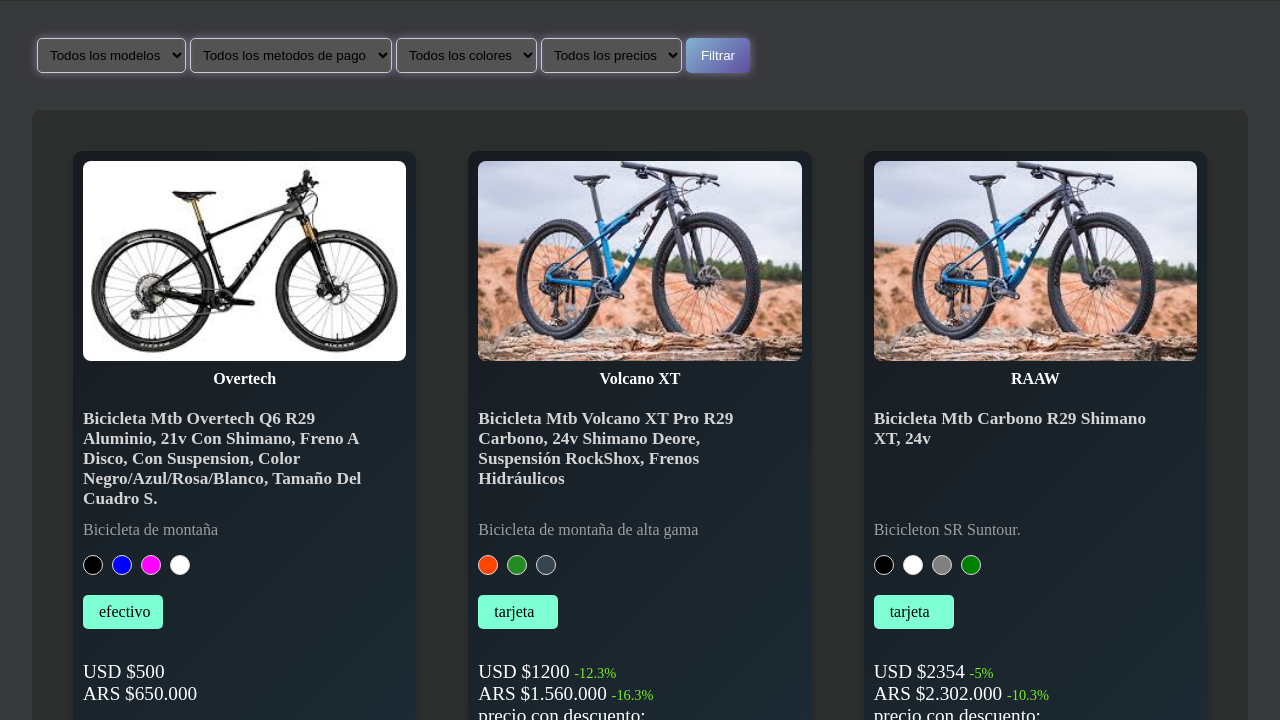
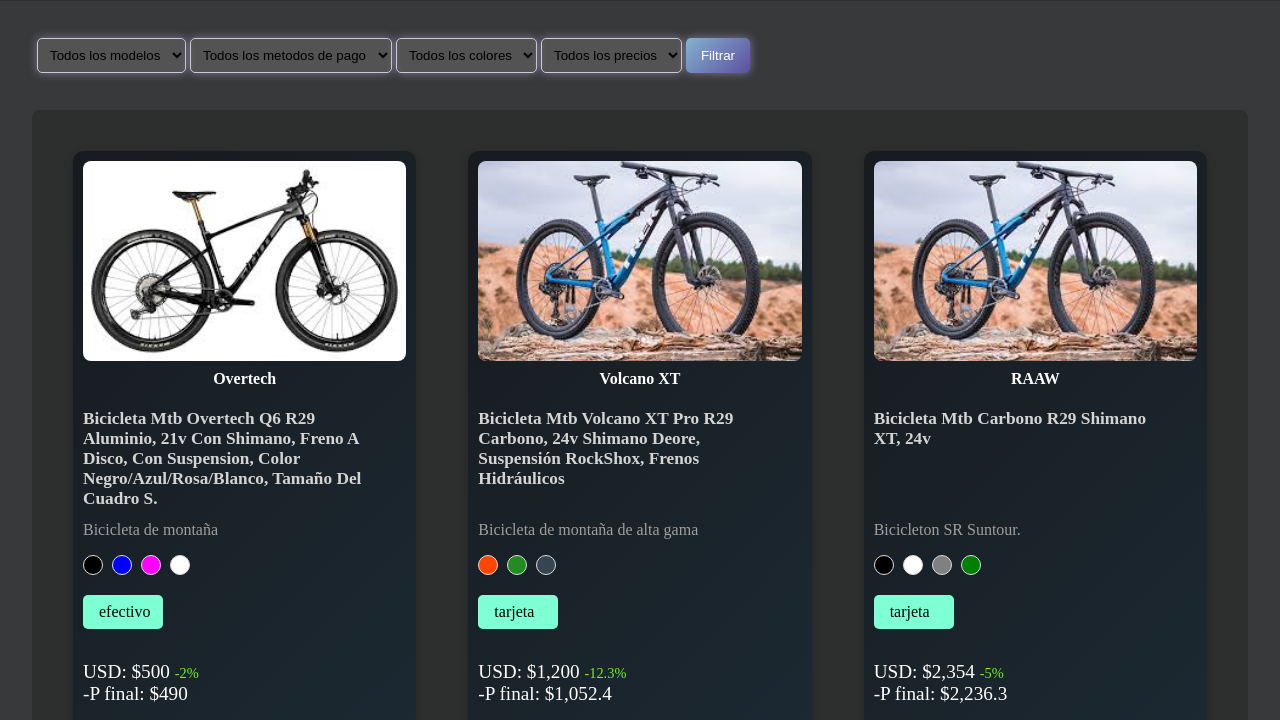
Before and after one commit to Angeles-HO/bicicleteria, a plain HTML site: page main/store/store.html in a window 1280 px wide. Shown: the part 80-800 px from the top of the page. Drawn offline with Linux system fonts and the light colour scheme.

Commit message:
[-] variables [+] metodos y funcionalidades [!] rrestructuracion de datos, elementos y classes

```diff
--- a/resources/css/tienda.css
+++ b/resources/css/tienda.css
@@ -269,3 +269,7 @@
 #btn-filtrar:hover {
   transform: translateY(-2px);
 }
+
+.lista-precio {
+  text-decoration: none;
+}
--- a/resources/data/bicicletas.json
+++ b/resources/data/bicicletas.json
@@ -14,9 +14,9 @@
         { "color": "Blanco", "codigo": "#FFFFFF" }
       ],
       "precio" : [
-        { "moneda": "USD", "precio": 500},
-        { "moneda": "ARS", "precio": 650000},
-        { "moneda": "EUR", "precio": 437}
+        { "moneda": "USD", "precio": 500, "descuento": 2, "region": "en-US", "currency": "USD"},
+        { "moneda": "ARS", "precio": 650000, "descuento": 8.2, "region": "ar-AR", "currency": "ARS"},
+        { "moneda": "EUR", "precio": 437, "descuento": 3.4, "region": "es-EU", "currency": "EUR"}
       ],
       "etiquetas": ["montaña", "aventura", "ciclismo"],
       "paidMethod": ["efectivo"],
@@ -34,9 +34,9 @@
         { "color": "Gris", "codigo": "#36454F" }
       ],
       "precio": [
-        { "moneda": "USD", "precio": 1200, "descuento": 12.3},
-        { "moneda": "ARS", "precio": 1560000, "descuento": 16.3},
-        { "moneda": "EUR", "precio": 1050, "descuento": 10.9}
+        { "moneda": "USD", "precio": 1200, "descuento": 12.3, "region": "en-US", "currency": "USD"},
+        { "moneda": "ARS", "precio": 1560000, "descuento": 16.3, "region": "ar-AR", "currency": "ARS"},
+        { "moneda": "EUR", "precio": 1050, "descuento": 10.9, "region": "es-EU", "currency": "EUR"}
       ],
       "etiquetas": ["elite", "competencia", "carbono", "suspensión completa"],
       "paidMethod": ["tarjeta"],
@@ -55,9 +55,9 @@
         {"color": "verde", "codigo": "#008000"}
       ],
       "precio": [
-        {"moneda": "EUR", "precio": 4844, "descuento": 0.15},
-        {"moneda": "USD", "precio": 2354, "descuento": 5},
-        {"moneda": "ARS", "precio": 2302000, "descuento": 10.3}
+        {"moneda": "USD", "precio": 2354, "descuento": 5, "region": "en-US", "currency": "USD"},
+        {"moneda": "ARS", "precio": 2302000, "descuento": 10.3, "region": "ar-AR", "currency": "ARS"},
+        {"moneda": "EUR", "precio": 4844, "descuento": 0.15, "region": "es-EU", "currency": "EUR"}
       ],
       "etiquetas": [
         "descenso (DH)",
@@ -86,7 +86,7 @@
       "precio" : [
           { "moneda": "USD", "precio": 251},
           { "moneda": "ARS", "precio": 295850},
-          { "moneda": "EUR", "precio": 220}
+          { "moneda": "EUR", "precio": 220, "descuento": 0.15, "region": "de-DE"}
       ],
       "etiquetas": ["urbano", "competencia", "acrobacias"],
       "paidMethod": ["tarjeta"],
@@ -105,9 +105,9 @@
         {"color": "blanco", "codigo": "#FFFFFF"}
       ],
       "precio": [
-        {"moneda": "EUR","precio": 1759},
         {"moneda": "USD", "precio": 934.56},
-        {"moneda": "ARS","precio": 6184560.0}
+        {"moneda": "ARS","precio": 6184560.0},
+        {"moneda": "EUR","precio": 1759, "descuento": 0.15, "region": "de-DE"}
       ],
       "etiquetas": ["bicicleta de 29 pulgadas", "doble suspension", "montaña", "descenso (DH)"],
       "paidMethod": ["efectivo"],
--- a/resources/js/classes/product.js
+++ b/resources/js/classes/product.js
@@ -54,11 +54,19 @@
     }
 
     getPrecio(moneda) {
-        return this._precio.find(p => p.moneda === moneda)?.precio ?? 'N/A';
+        return this._precio.find(p => p.moneda === moneda)?.precio ?? '';
     }
 
     getDescuento(moneda) {
-        return this._precio.find(p => p.moneda === moneda)?.descuento || 0;
+        return this._precio.find(p => p.moneda === moneda)?.descuento ?? '';
+    }
+
+    getRegion(moneda) {
+        return this._precio.find(p => p.moneda === moneda)?.region ?? '';
+    }
+
+    getCurrency(region) {
+        return this._precio.find(p => p.region === region)?.currency ?? '';
     }
 
     getImgSrc() {
@@ -85,6 +93,7 @@
             return 0;
         }
         const total = ifPrecio * (1 - ifDiscount/100);
-        return Math.max(total, 0);
+        const result = Math.max(total, 0);
+        return Math.round(result * 100) / 100;
     }
 }
--- a/resources/js/tienda.js
+++ b/resources/js/tienda.js
@@ -26,6 +26,22 @@
     `;
   }
 });
+
+// test v0.1
+function betterCTLstrg(value, moneda, producto) {
+  const srchRegion = producto.getRegion(moneda);
+  const srchCurrency = producto.getCurrency(srchRegion);
+  try {
+    return Intl.NumberFormat(srchRegion, {
+    style: 'currency',
+    currency: srchCurrency,
+    minimumFractionDigits: 0
+  }).format(value);
+  } catch (error) {
+    console.warn(`Formato invalido para ${moneda} con ${srchRegion}`, error)
+    return value;
+  }
+}
 
 // Configura los filtros para filtrar los productos segun el modelo y el metodo de pago
 function setupFilters(data) {
@@ -131,13 +147,24 @@
 
     // Itera sobre los productos de la categoria
     categoria.productos.forEach(producto => {
+      // Una verificacion
+      if (!producto) {
+        console.warn("producto no cargado")
+        return;
+      }
       // Obtiene los precios en USD y ARS del producto
-      const precioUSD = producto.getPrecio('USD'); // Obtiene el precio en USD
-      const precioARS = producto.getPrecio('ARS'); // Obtiene el precio en ARS
-      const descuentoUSD = producto.getDescuento('USD'); // Obtiene el descuento en USD
-      const descuentoARS = producto.getDescuento('ARS'); // Obtiene el descuento en ARS
-      const precioDescuentoARS = producto.getCalcularDescuento('ARS');
-      const precioDescuentoUSD = producto.getCalcularDescuento('USD');
+      // Nueva implementacion de busqueda y accesso
+      const monedas = producto.getIsCAE(producto);
+
+      // Agrupar todo en uno y vitar multiples llamados
+      const detallesPPM = monedas.map(moneda => ({
+        moneda,
+        precio: producto.getPrecio(moneda),
+        descuento: producto?.getDescuento(moneda),
+        PcD: producto.getCalcularDescuento(moneda)
+      }));
+
+
 
       // Crea el HTML para cada producto
       const productoHTML = `
@@ -167,14 +194,20 @@
               </div>
             </div>
 
+            <!-- https://developer.mozilla.org/en-US/docs/Web/JavaScript/Reference/Global_Objects/Intl/NumberFormat/NumberFormat -->
+            <!-- algo confuso pero que funciona -->
             <div class="producto-precios">
-              <span class="precio-usd">USD $${precioUSD}</span> <!-- Precio en USD -->
-              ${descuentoUSD ? `<span class="descuento">-${descuentoUSD}%</span>` : ''} <!-- Muestra el descuento si existe -->
-              <br>
-              <span class="precio-ars">ARS $${precioARS.toLocaleString('es-AR')}</span> <!-- Precio en pesos -->
-              ${descuentoARS ? `<span class="descuento">-${descuentoARS}%</span>` : ''} <!-- Muestra el descuento si existe -->
-                  <br>
-              ${precioDescuentoARS ? `<span class="precio-ars-descuento">precio con descuento:<br> ARS $${precioDescuentoARS.toLocaleString('es-AR')}</span>` : ''}
+                ${detallesPPM.map(({moneda, precio, descuento, PcD}) => `
+                  <div class="lista-precio">
+                    ${moneda}: ${precio === '' ? "": betterCTLstrg(precio, moneda, producto)}
+                    <span class="descuento">
+                      ${descuento === '' ? "": "-"+descuento+"%"}
+                    </span>
+                    ${PcD === 0 ? "": "<p> -P final: " + betterCTLstrg(PcD, moneda, producto)
+                    +"</p>"}
+                    <br>
+                  </div>
+                `).join("")}
             </div>
 
             <!-- Sistema de comprobacion stock -->
```
